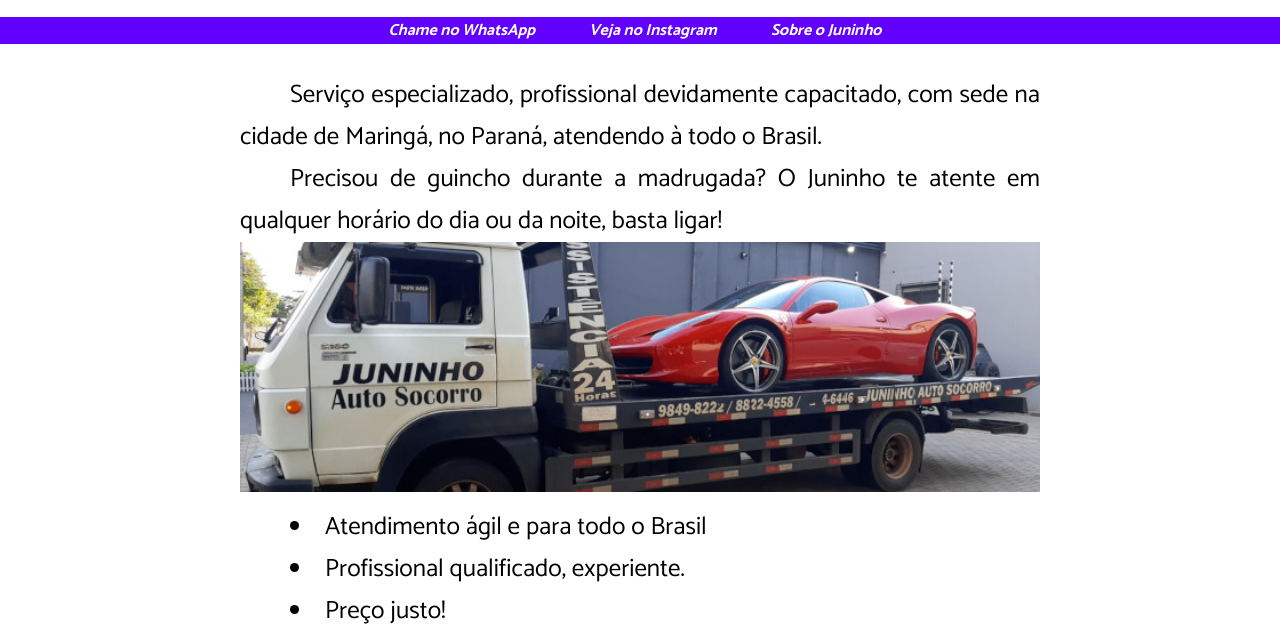
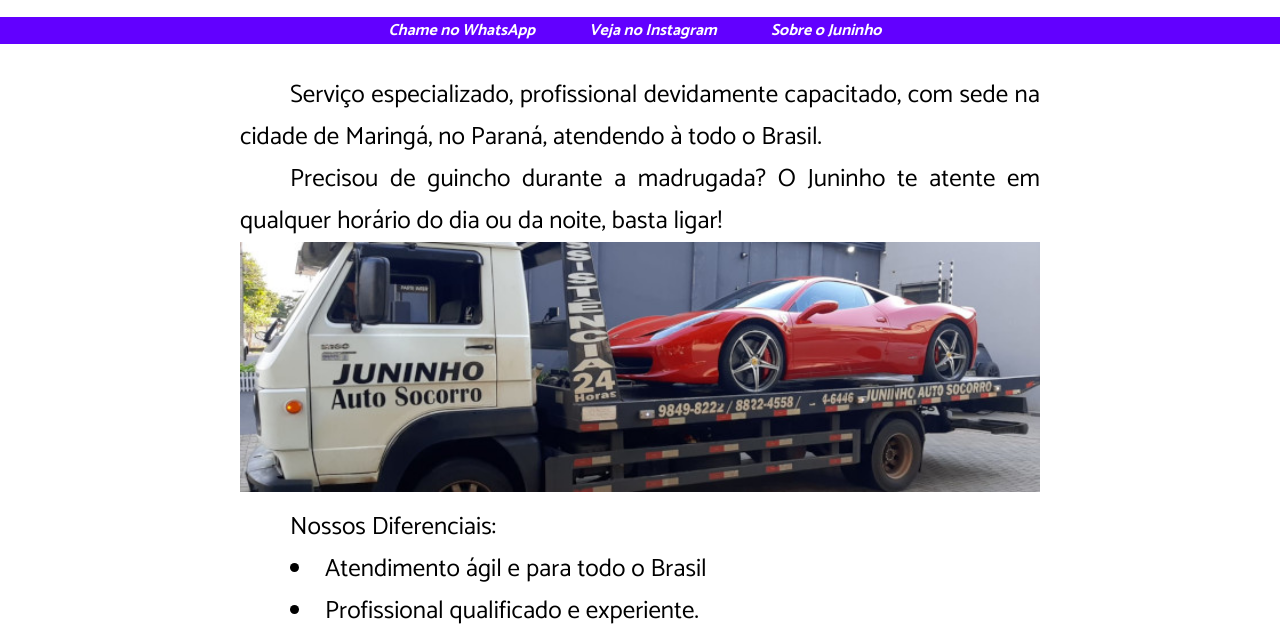
Before and after one commit to AlanVit0r/juninho-autosocorro, a plain HTML site: page index.html in a window 1280 px wide. Shown: the part 155-795 px from the top of the page. Drawn offline with Linux system fonts and the light colour scheme.

Commit message:
Update
adição de logos à pasta de img

```diff
--- a/index.html
+++ b/index.html
@@ -30,8 +30,9 @@
         <p>Serviço especializado, profissional devidamente capacitado, com sede na cidade de Maringá, no Paraná, atendendo à todo o Brasil.</p>
         <p>Precisou de guincho durante a madrugada? O Juninho te atente em qualquer horário do dia ou da noite, basta ligar!</p>
         <img src="img/works/ferrari-extreita700p.jpg" alt="imagem guinchando uma ferrari">
+        <p>Nossos Diferenciais:</p>
         <li>Atendimento ágil e para todo o Brasil</li>
-        <li>Profissional qualificado, experiente.</li>
+        <li>Profissional qualificado e experiente.</li>
         <li>Preço justo!</li>
         <p>Aceitamos diversas formas de pagamentos</p>
         <img src="img/works/empilhadeira-extreita500p.jpg" alt="imagem guinchando uma empilhadeira">
```
Also changed, not shown: img/Logo-base.png (added), img/Logo-base02.png (added).
